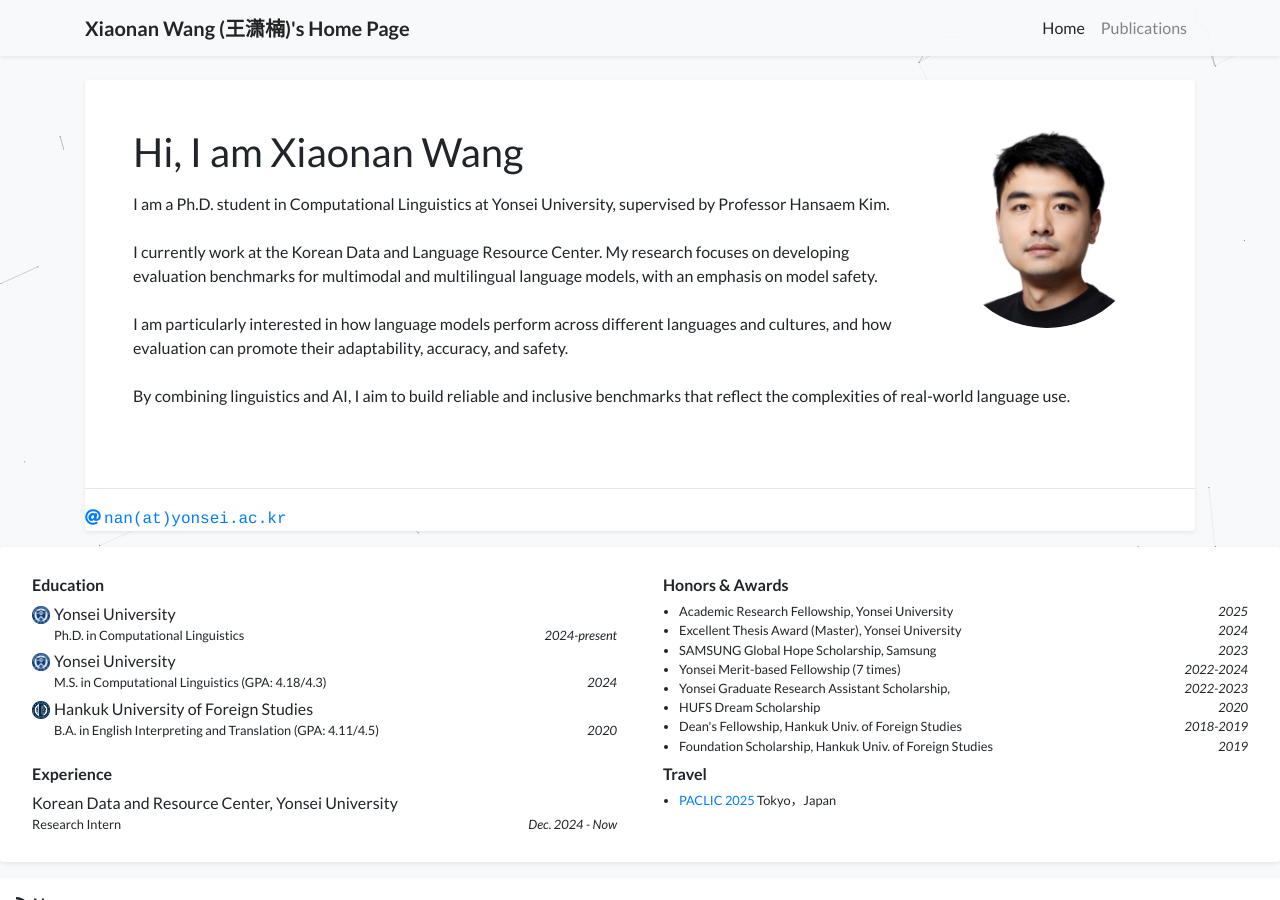
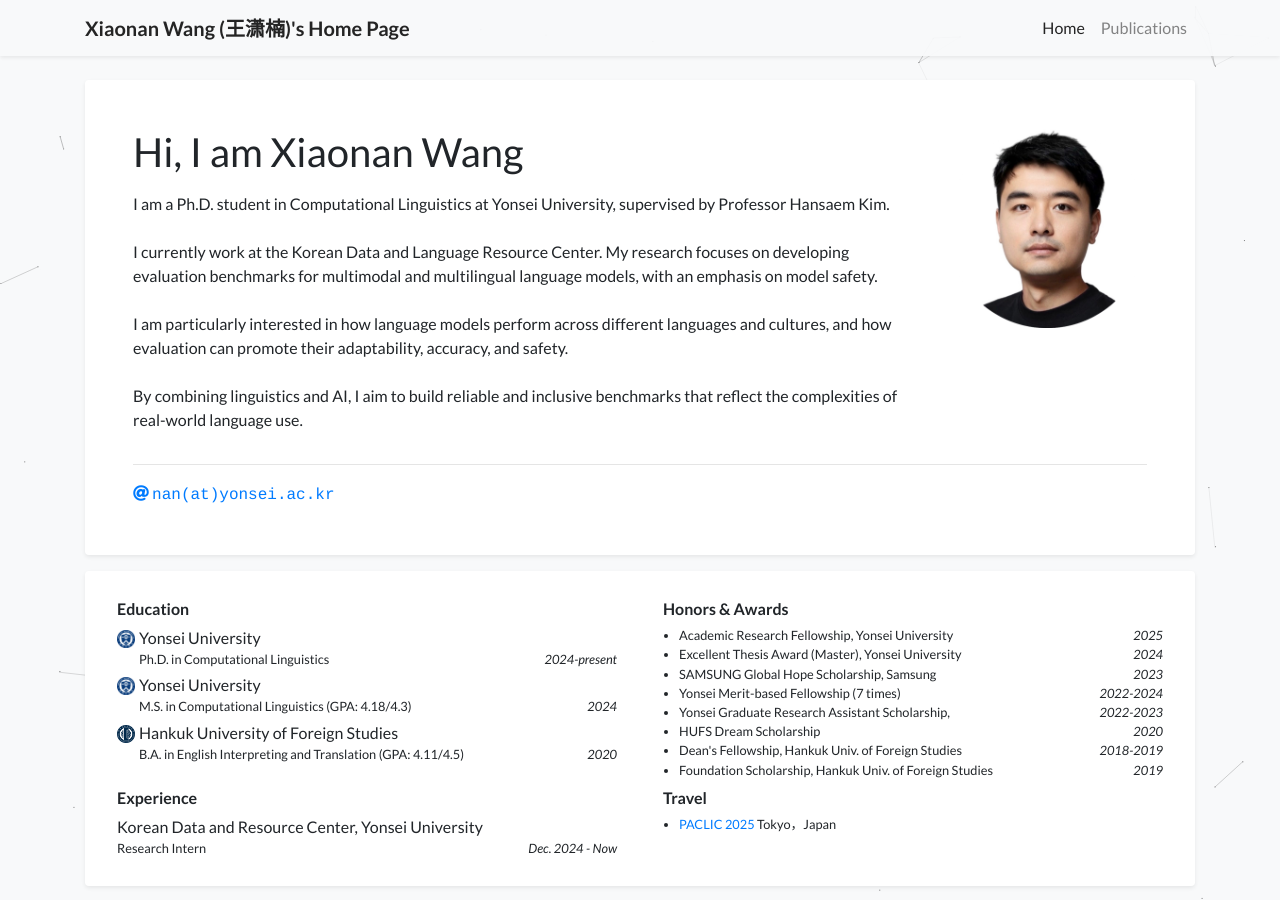
Before and after one commit to wangxiaonan-git/wangxiaonan-git.github.io, a Jekyll site: the page built from index.html, in a window 1280 px wide and 900 px high. Built offline with Jekyll 4.4.1, drawn with Linux system fonts in a browser that asks for light colours; a style sheet for code colours, icons or effects is not loaded.

Commit message:
Update profile_card.html

```diff
--- a/_includes/widgets/profile_card.html
+++ b/_includes/widgets/profile_card.html
@@ -4,17 +4,6 @@
             <div class="card-body p-5">
                 <div class="row">
                     <div class="col">
-        {% if site.data.profile.show_portrait %}
-        <div style="float: right; margin-left: 30px;">
-            <img
-                src="{{ site.data.profile.portrait_url }}"
-                style="height: 200px; border-radius: 50%;"
-                alt="Portrait"
-                title="{{ site.data.profile.portrait_caption }}"
-            >
-        </div>
-        {% endif %}
-
                         <p class="h1 font-weight-normal">{{ site.data.profile.primary_name }} <small>{{ site.data.profile.secondary_name }}</small></p>
                         <p class="text-profile-position">
                             {% for position in site.data.profile.positions %}
@@ -28,8 +17,21 @@
                             {{ site.data.profile.short_bio }}
                         </p>
                     </div>
+                    {% if site.data.profile.show_portrait %}
+                    <div class="col-md-auto d-none d-md-block" style="text-align: right;">
+                        <figure class="figure">
+                            <img
+                                src="{{ site.data.profile.portrait_url }}"
+                                class="figure-img img-fluid"
+                                style="height: 200px;"
+                                data-toggle="tooltip"
+                                data-placement="top"
+                                title="{{ site.data.profile.portrait_caption }}"
+                            >
+                            <figcaption class="figure-caption text-right"></figcaption>
+                        </figure>
                     </div>
-
+                    {% endif %}
 
                 </div>
                 <hr />
```
Lines whose indentation alone changed are shown as unchanged.
